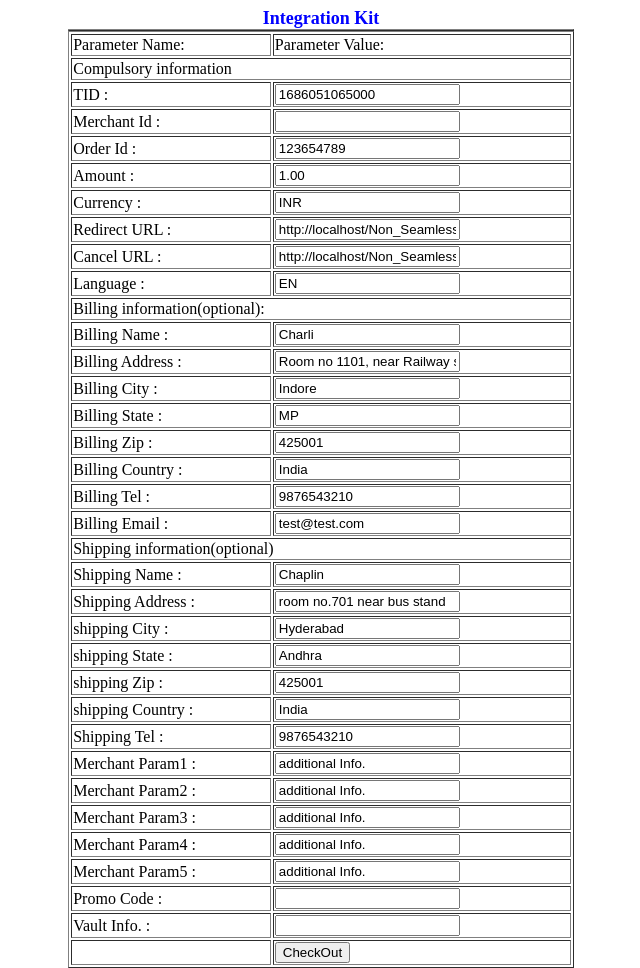
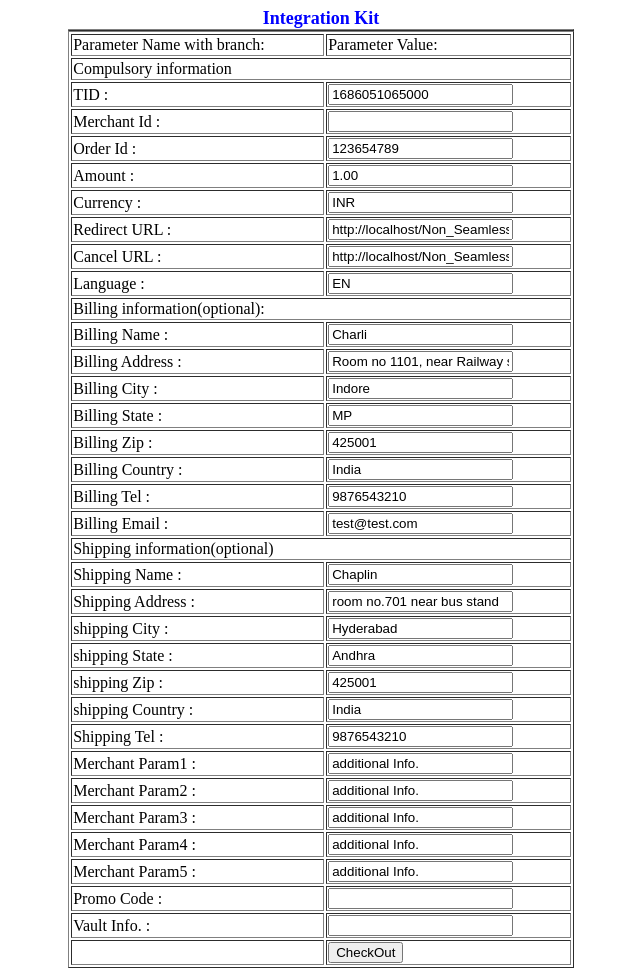
Before and after one commit to shiv-thacker/react-native, a plain HTML site: page NON_SEAMLESS_KIT/dataFrom.htm in a window 1280 px wide. Shown: the whole page, without its empty margins (319-959 px from the left). Drawn offline with Linux system fonts and the light colour scheme.

Commit message:
edit datafrom's parameter name

```diff
--- a/NON_SEAMLESS_KIT/dataFrom.htm
+++ b/NON_SEAMLESS_KIT/dataFrom.htm
@@ -12,7 +12,7 @@
 		<table width="40%" height="100" border='1' align="center"><caption><font size="4" color="blue"><b>Integration Kit</b></font></caption></table>
 			<table width="40%" height="100" border='1' align="center">
 				<tr>
-					<td>Parameter Name:</td><td>Parameter Value:</td>
+					<td>Parameter Name with branch:</td><td>Parameter Value:</td>
 				</tr>
 				<tr>
 					<td colspan="2"> Compulsory information</td>
```
